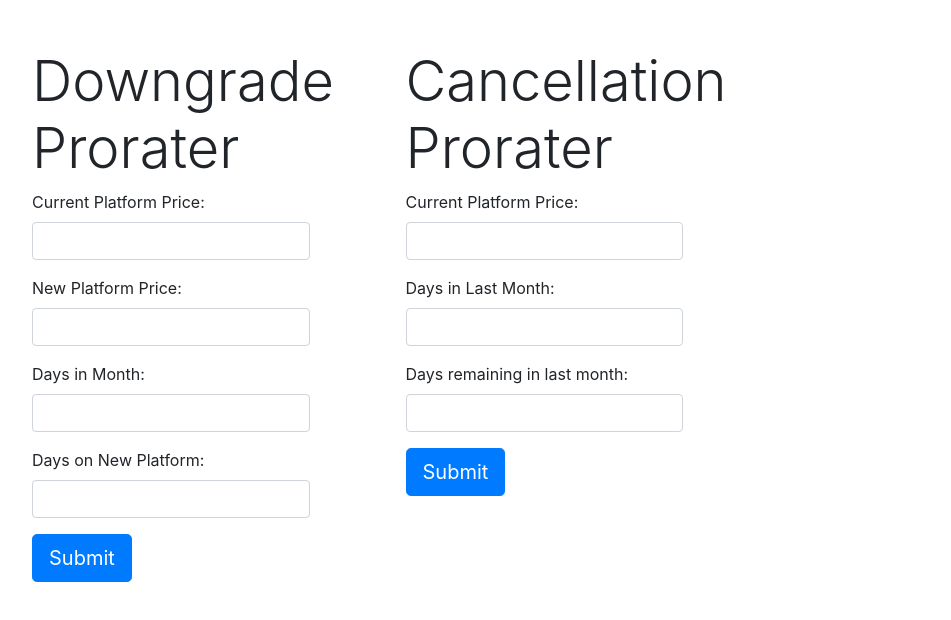
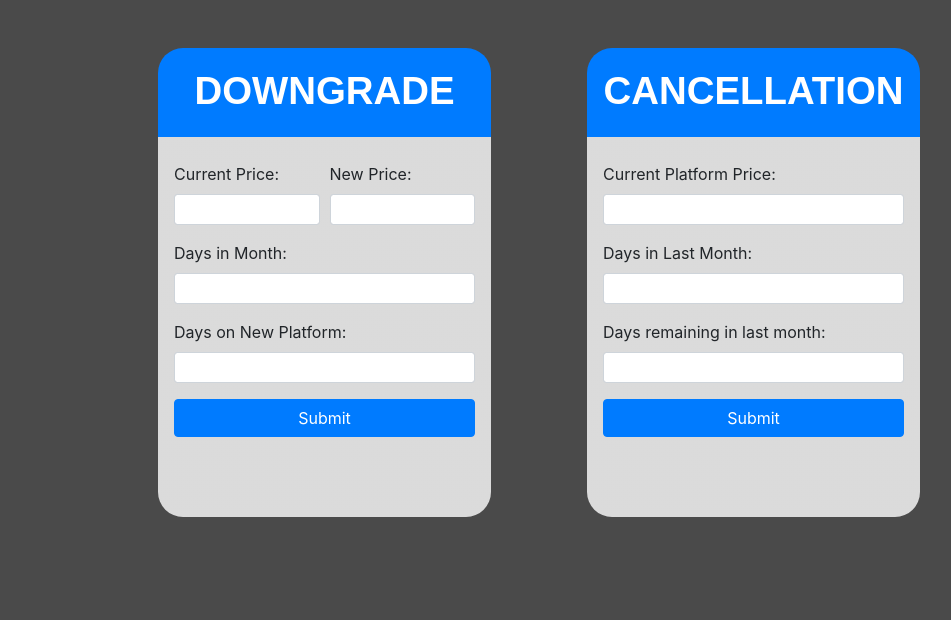
Before and after one commit to WilliamForbesJr/ProraterApp, a website: page index.html in a window 1280 px wide. Shown: the whole page, without its empty margins (101-1052 px from the left). Drawn offline with Linux system fonts and the light colour scheme.

Commit message:
style elements on page. create styles.css

```diff
--- /dev/null
+++ b/css/styles.css
@@ -0,0 +1,37 @@
+html {
+    height: 100%;
+}
+
+body {
+    height: 100%;
+    background-color: #4a4a4a;
+}
+
+.prorater {
+    background:linear-gradient(#007bff 19%, rgba(255, 255, 255, 0.8) 19% 85%);
+    padding: 1rem;
+    padding-bottom: 0;
+    border-radius: 25px;
+}
+
+div .form-group {
+    margin-bottom: 1;
+}
+
+.header{
+    color: white;
+    font-weight: 700;
+    font-family: sans-serif;
+    font-size: 2.4rem;
+    text-align: center;
+    text-transform: uppercase;
+}
+
+.results {
+    font-weight: 700;
+    font-family: sans-serif;
+    font-size: 2rem;
+    text-align: center;
+    text-transform: uppercase;
+    height: 3rem;
+}
--- a/index.html
+++ b/index.html
@@ -2,53 +2,56 @@
 <html>
     <head>
         <link rel="stylesheet" href="./css/bootstrap.min.css">
+        <link rel="stylesheet" href="./css/styles.css">
     </head>
     <body>
-        <div class="container">
-            <div class="mt-5 mx-5" style="width: 25%; float:left">
-                <h2 class="display-4">Downgrade Prorater</h2>
-                <div class="form-group">
-                    <label for="oldPlatformPrice">Current Platform Price:</label>
-                    <input class="downgrade-input form-control" id="downgrade-oldPlatformPrice" type="number">
-                </div>
-                <div class="form-group">
-                    <label for="newPlatformPrice">New Platform Price:</label>
-                    <input class="downgrade-input form-control" id="downgrade-newPlatformPrice" type="number">
+        <div class="container d-flex justify-content-center">
+            <div class="prorater form-group mt-5 mx-5" style="width: 30%; float:left">
+                <h2 class="header mt-1 mb-5 flex-center">Downgrade</h2>
+                <div class="form-row">
+                    <div class="col form-group">
+                        <label for="oldPlatformPrice">Current Price:</label>
+                        <input class="downgrade-input form-control form-control-sm" id="downgrade-oldPlatformPrice" type="number">
+                    </div>
+                    <div class="col form-group">
+                        <label for="newPlatformPrice">New Price:</label>
+                        <input class="downgrade-input form-control form-control-sm" id="downgrade-newPlatformPrice" type="number">
+                    </div>
                 </div>
                 <div class="form-group">
                     <label for="daysInMonth">Days in Month:</label>
-                    <input class="downgrade-input form-control" id="downgrade-daysInMonth" type="number">
+                    <input class="downgrade-input form-control form-control-sm" id="downgrade-daysInMonth" type="number">
                 </div>
                 <div class="form-group">
                     <label for="newPlatformDays">Days on New Platform:</label>
-                    <input class="downgrade-input form-control" id="downgrade-newPlatformDays" type="number">
+                    <input class="downgrade-input form-control form-control-sm" id="downgrade-newPlatformDays" type="number">
                 </div>
-                <button class="btn btn-primary btn-lg" id="downgrade-submit">Submit</button>
-                <ul class="list-inline h5 mt-3" id="downgrade-resultsEl">
-                    <li class="list " id="downgrade-creditAmount"></li>
+                <button class="btn btn-primary btn-block mt-3" id="downgrade-submit">Submit</button>
+                <div class="results h3 mt-4" id="downgrade-resultsEl">
+                    <div id="downgrade-creditAmount"></div>
 
-                </ul>
+                </div>
             </div>
 
-            <div class="mt-5 mx-5" style="width: 25%; float:left">
-                <h2 class="display-4">Cancellation Prorater</h2>
+            <div class="prorater form-group mt-5 mx-5" style="width: 30%; float:left">
+                <h2 class="header mt-1 mb-5">Cancellation</h2>
                 <div class="form-group">
                     <label for="oldPlatformPrice">Current Platform Price:</label>
-                    <input class="cancel-input form-control" id="cancel-platformPrice" type="number">
+                    <input class="cancel-input form-control form-control-sm" id="cancel-platformPrice" type="number">
                 </div>
                 <div class="form-group">
                     <label for="daysInMonth">Days in Last Month:</label>
-                    <input class="cancel-input form-control" id="cancel-daysInMonth" type="number">
+                    <input class="cancel-input form-control form-control-sm" id="cancel-daysInMonth" type="number">
                 </div>
                 <div class="form-group">
                     <label for="newPlatformDays">Days remaining in last month:</label>
-                    <input class="cancel-input form-control" id="cancel-oldPlatformDays" type="number">
+                    <input class="cancel-input form-control form-control-sm" id="cancel-oldPlatformDays" type="number">
                 </div>
-                <button class="btn btn-primary btn-lg" id="cancel-submit">Submit</button>
+                <button class="btn btn-primary btn-block mt-3" id="cancel-submit">Submit</button>
 
-                <ul class="list-inline h5 mt-3" id="cancel-resultsEl">
-                    <li class="list " id="cancel-creditAmount"></li>
-                </ul>
+                <div class="results h3 mt-4" id="cancel-resultsEl">
+                    <span id="cancel-creditAmount"></span>
+                </div>
             </div>
         </div>
     </body>
--- a/views.js
+++ b/views.js
@@ -37,11 +37,11 @@ const showResults = (output, type) => {
     if (type === 'downgrade') {
         const results = dataManager.calculateDowngrade()
         const credit = dataManager.calculateCredit(results.platformPrice, results.oldDailyTotal, results.newDailyTotal)
-        output.creditAmount.textContent = `Credit Amount: $${credit}`
+        output.creditAmount.textContent = `Credit: $${credit}`
     }
     if (type === 'cancellation') {
         const results = dataManager.calculateCancellation()
-        output.creditAmount.textContent = `Credit Amount: $${results}`
+        output.creditAmount.textContent = `Credit: $${results}`
     }
 
 }
```
